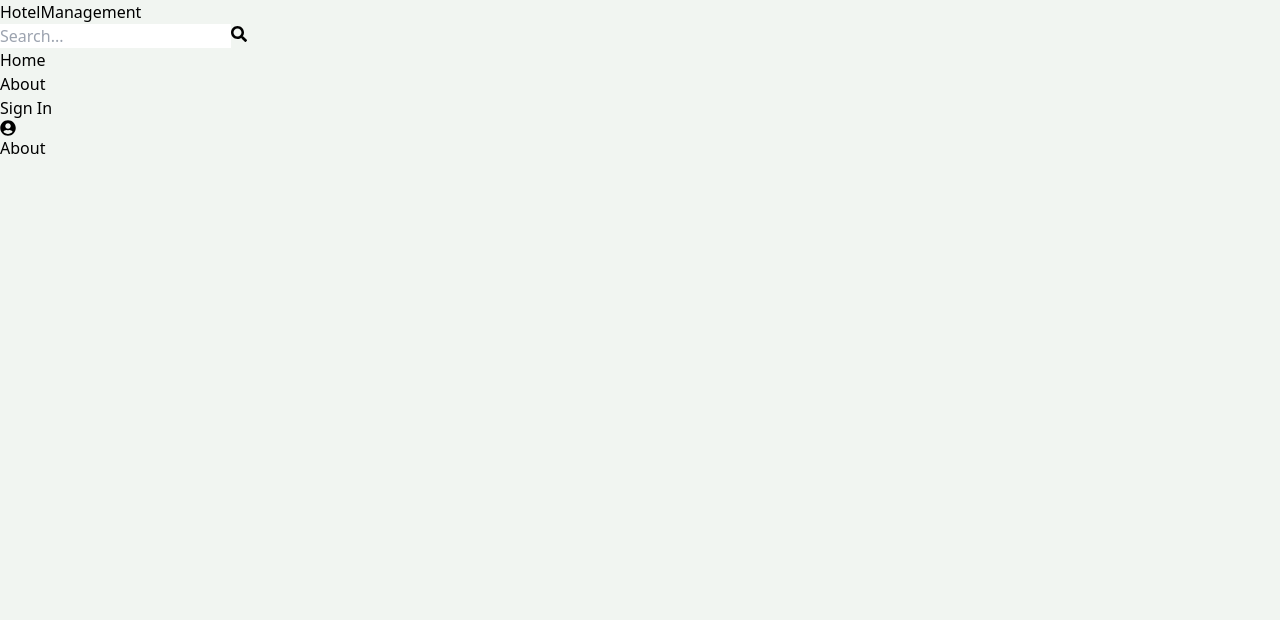
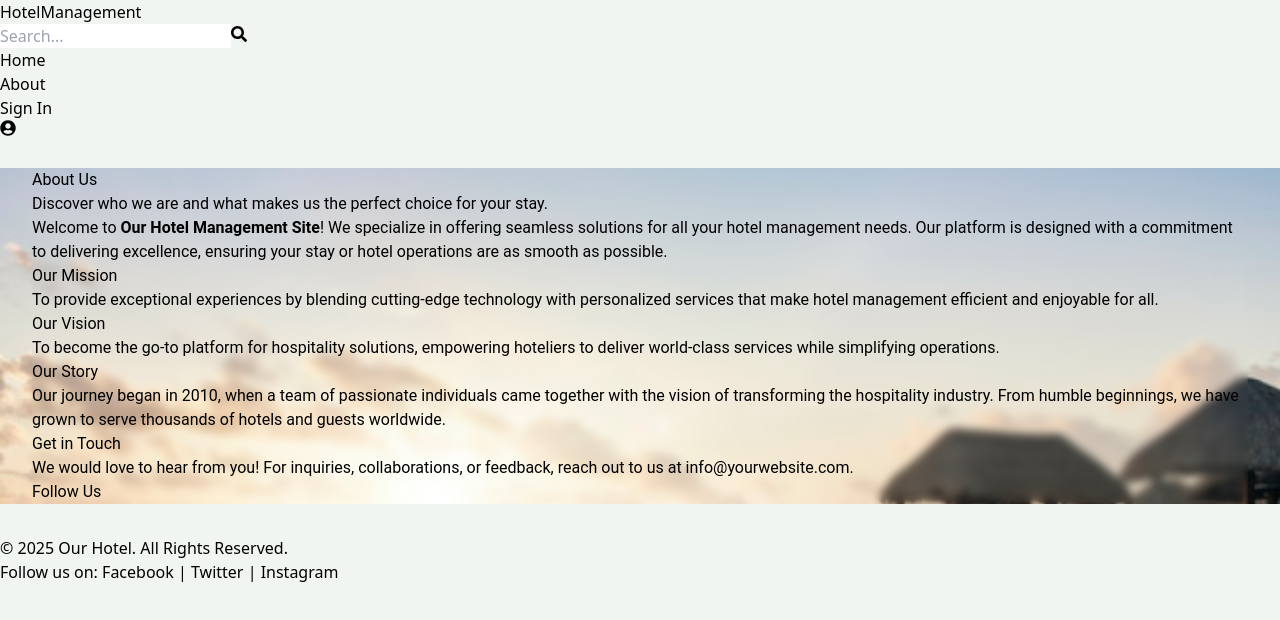
Before and after one commit to amaya064/Hotel-Managment-System, a React (Vite) app in the folder client/: page /about in a window 1280 px wide. Shown: the top 620 px of the page. Built offline with nearby package versions, Linux system fonts and the light colour scheme.

Commit message:
add photos

```diff
--- a/client/src/pages/About.jsx
+++ b/client/src/pages/About.jsx
@@ -1,7 +1,187 @@
-import React from 'react'
+import React from "react";
 
 export default function About() {
   return (
-    <div>About</div>
-  )
+    <div className="flex flex-col min-h-screen">
+      <section
+        className="flex-grow flex flex-col items-center justify-center"
+        style={{
+          fontFamily: "'Roboto', sans-serif",
+          backgroundImage: "url('src/images/photo3.png')", // Replace with your full background photo path
+          backgroundSize: "cover",
+          backgroundPosition: "center",
+          backgroundRepeat: "no-repeat",
+        }}
+      >
+        <div
+          className="max-w-4xl rounded-lg shadow-lg overflow-hidden"
+          style={{
+            margin: "2rem",
+            borderRadius: "16px",
+            position: "relative",
+          }}
+        >
+          {/* Background Image inside the box */}
+          <div
+            className="w-full h-full absolute top-0 left-0"
+            style={{
+              backgroundImage: "url('src/images/photo2.png')", // Replace with your box background photo path
+              backgroundSize: "cover",
+              backgroundPosition: "center",
+              zIndex: -1,
+            }}
+          ></div>
+
+          {/* Overlay */}
+          <div
+            className="absolute inset-0 bg-black bg-opacity-50"
+            style={{
+              zIndex: 0,
+            }}
+          ></div>
+
+          {/* Content */}
+          <div
+            className="p-8 relative text-white"
+            style={{
+              zIndex: 1,
+              backdropFilter: "blur(4px)",
+            }}
+          >
+            {/* Header */}
+            <div className="text-center">
+              <h1 className="text-4xl font-bold mb-4">About Us</h1>
+              <p className="text-lg">
+                Discover who we are and what makes us the perfect choice for your stay.
+              </p>
+            </div>
+
+            {/* Introduction */}
+            <section className="mt-8">
+              <p className="text-justify leading-relaxed">
+                Welcome to{" "}
+                <strong className="text-red-400">Our Hotel Management Site</strong>!
+                We specialize in offering seamless solutions for all your hotel management needs.
+                Our platform is designed with a commitment to delivering excellence,
+                ensuring your stay or hotel operations are as smooth as possible.
+              </p>
+            </section>
+
+            {/* Mission and Vision */}
+            <section className="mt-10">
+              <div className="mb-6">
+                <h2 className="text-2xl font-semibold">Our Mission</h2>
+                <p className="mt-2 leading-relaxed">
+                  To provide exceptional experiences by blending cutting-edge technology with
+                  personalized services that make hotel management efficient and enjoyable for all.
+                </p>
+              </div>
+              <div>
+                <h2 className="text-2xl font-semibold">Our Vision</h2>
+                <p className="mt-2 leading-relaxed">
+                  To become the go-to platform for hospitality solutions, empowering hoteliers to
+                  deliver world-class services while simplifying operations.
+                </p>
+              </div>
+            </section>
+
+            {/* Our Story */}
+            <section className="mt-10">
+              <h2 className="text-2xl font-semibold">Our Story</h2>
+              <p className="mt-2 leading-relaxed">
+                Our journey began in 2010, when a team of passionate individuals came together
+                with the vision of transforming the hospitality industry. From humble beginnings,
+                we have grown to serve thousands of hotels and guests worldwide.
+              </p>
+            </section>
+
+            {/* Call to Action */}
+            <section className="mt-10 text-center">
+              <h2 className="text-2xl font-semibold">Get in Touch</h2>
+              <p className="mt-2 leading-relaxed">
+                We would love to hear from you! For inquiries, collaborations, or feedback,
+                reach out to us at{" "}
+                <a
+                  href="mailto:info@yourwebsite.com"
+                  className="text-blue-300 font-bold hover:underline"
+                >
+                  info@yourwebsite.com
+                </a>
+                .
+              </p>
+            </section>
+
+            {/* Social Media */}
+            <div className="mt-10 text-center">
+              <h3 className="text-xl font-semibold">Follow Us</h3>
+              <div className="flex justify-center space-x-6 mt-4">
+                <a
+                  href="https://facebook.com"
+                  target="_blank"
+                  rel="noopener noreferrer"
+                  className="text-blue-400 hover:text-blue-600"
+                >
+                  <i className="fab fa-facebook fa-2x"></i>
+                </a>
+                <a
+                  href="https://twitter.com"
+                  target="_blank"
+                  rel="noopener noreferrer"
+                  className="text-blue-300 hover:text-blue-500"
+                >
+                  <i className="fab fa-twitter fa-2x"></i>
+                </a>
+                <a
+                  href="https://instagram.com"
+                  target="_blank"
+                  rel="noopener noreferrer"
+                  className="text-pink-400 hover:text-pink-600"
+                >
+                  <i className="fab fa-instagram fa-2x"></i>
+                </a>
+              </div>
+            </div>
+          </div>
+        </div>
+      </section>
+
+      {/* Footer */}
+      <footer className="bg-gray-800 text-white py-6">
+        <div className="text-center">
+          <p className="text-sm">
+            &copy; {new Date().getFullYear()} Our Hotel. All Rights Reserved.
+          </p>
+          <p className="text-sm mt-2">
+            Follow us on:{' '}
+            <a
+              href="https://facebook.com"
+              target="_blank"
+              rel="noopener noreferrer"
+              className="text-blue-400 hover:underline"
+            >
+              Facebook
+            </a>{' '}
+            |{' '}
+            <a
+              href="https://twitter.com"
+              target="_blank"
+              rel="noopener noreferrer"
+              className="text-blue-400 hover:underline"
+            >
+              Twitter
+            </a>{' '}
+            |{' '}
+            <a
+              href="https://instagram.com"
+              target="_blank"
+              rel="noopener noreferrer"
+              className="text-pink-400 hover:underline"
+            >
+              Instagram
+            </a>
+          </p>
+        </div>
+      </footer>
+    </div>
+  );
 }
--- a/client/src/pages/Home.jsx
+++ b/client/src/pages/Home.jsx
@@ -7,28 +7,28 @@ const facilities = [
     title: "Accomodation",
     description:
       "Our rooms are equipped with modern amenities like air conditioning, Wi-Fi, flat-screen TVs, and more for your comfort.",
-    image: "https://via.placeholder.com/300x200?text=Room+Facilities",
+    image: "src/images/photo1.png",
   },
   {
     id: 2,
     title: "Dinning",
     description:
       "Enjoy a variety of delicious cuisines prepared by our world-class chefs. From local delicacies to international dishes, we have it all.",
-    image: "https://via.placeholder.com/300x200?text=Food+Items",
+    image: "src/images/photo7.png",
   },
   {
     id: 3,
     title: "Relaxing",
     description:
       "Relax and unwind by our luxurious pool area, featuring a stunning view and a bar serving refreshing drinks.",
-    image: "https://via.placeholder.com/300x200?text=Pool+Area",
+    image: "src/images/photo6.png",
   },
   {
     id: 4,
     title: "Events",
     description:
       "Experience a warm welcome at our beautifully designed reception area, staffed 24/7 for your convenience.",
-    image: "https://via.placeholder.com/300x200?text=Reception+Area",
+    image: "src/images/photo4.png",
   },
 ];
 
@@ -37,11 +37,18 @@ export default function Home() {
     <div
       className="flex flex-col min-h-screen"
       style={{
-        background: "linear-gradient(to right, #d4f8e8, #dbeafe)", // Light green to light blue gradient
+        backgroundImage: "url('src/images/photo3.png')", // Corrected the path to match relative paths for static assets
+        backgroundSize: "cover",
+        backgroundPosition: "center",
+        backgroundRepeat: "no-repeat",
+        color: "#fff", // Ensure text contrasts well with the background image
       }}
     >
       {/* Main Content */}
-      <div className="flex-grow max-w-6xl mx-auto p-6 bg-gray-50 shadow-lg rounded-lg">
+      <div
+        className="flex-grow max-w-6xl mx-auto p-6 bg-gray-50 shadow-lg rounded-lg"
+        style={{ backgroundColor: "rgba(255, 255, 255, 0.9)" }} // Semi-transparent background for content
+      >
         {/* Page Header */}
         <h1 className="text-4xl font-bold text-gray-800 mb-8 text-center">
           Welcome to Our Hotel
--- a/client/src/pages/Profile.jsx
+++ b/client/src/pages/Profile.jsx
@@ -39,7 +39,15 @@ export default function Profile() {
   }, [navigate]);
 
   return (
-    <div className="min-h-screen bg-gradient-to-r from-indigo-100 via-blue-200 to-teal-200 flex flex-col">
+    <div
+      className="min-h-screen flex flex-col"
+      style={{
+        backgroundImage: "url('src/images/photo3.png')", // Replace with the path to your background photo
+        backgroundSize: "cover",
+        backgroundPosition: "center",
+        backgroundRepeat: "no-repeat",
+      }}
+    >
       <div className="bg-white shadow-xl rounded-lg max-w-lg w-full p-8 mx-auto mt-10">
         <h1 className="text-3xl font-semibold text-center text-gray-800 mb-6">
           Profile Details
@@ -62,7 +70,7 @@ export default function Profile() {
               className="bg-indigo-600 text-white py-2 px-6 rounded-full hover:bg-indigo-700 transition duration-300"
               onClick={() => navigate("/sign-in")}
             >
-              Sign Out
+              Book Now
             </button>
           </div>
         </div>
```
Also changed, not shown: client/src/images/photo4.png, client/src/images/photo7.png (added).
